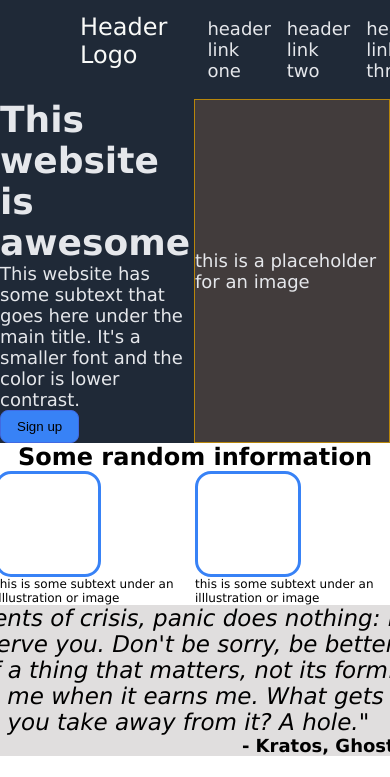
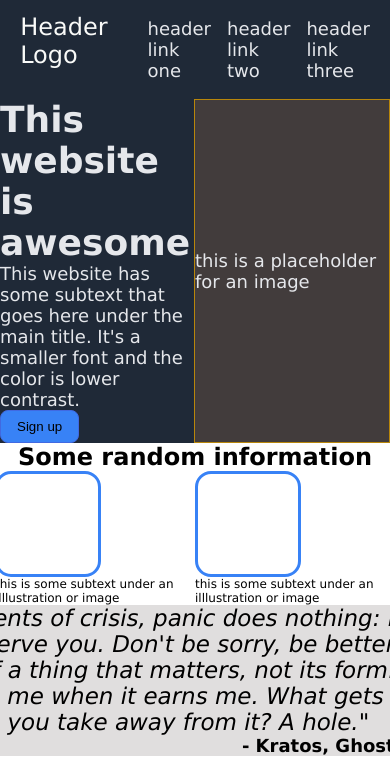
Before and after one commit to urc4/landing-page, a plain HTML site: page index.html in a window 390 px wide. Shown: the top 777 px of the page. Drawn offline with Linux system fonts and the light colour scheme.

Commit message:
Fix header responsiveness
Fixed margin and added width so that it can not grow any larger
but I still would like to see Header Logo aligned with the welcome
card below.

```diff
--- a/index.html
+++ b/index.html
@@ -9,7 +9,7 @@
     <!-- What else goes in head tag? Fonts? -->
 </head>
 <body>
-
+    <div class="header-container">
         <div class="header">
             <div class="logo">
             Header Logo
@@ -20,6 +20,7 @@
                 <li><a href="https://www.youtube.com/watch?v=PuZ34IeY_L0">header link two</a></li>
                 <li><a href="https://www.theodinproject.com/dashboard">header link three</a></li>
             </ul>
+        </div>
     </div>
 
     <div class="welcome">
--- a/style.css
+++ b/style.css
@@ -25,7 +25,7 @@ body {
      background: #3882f6;
  }
 
-.header,
+.header-container,
  .welcome,
    .footer {
     background: #1f2937;
@@ -33,12 +33,19 @@ body {
     color: #e5e7eb;
 }
 
+.header-container {
+    display: flex;
+    justify-content: center;
+    align-items: center;
+}
+
 .header {
     /* flex-grow: 1; */
     display: flex;
     justify-content: space-between;
     align-items: baseline;
-    padding: 0 5rem;
+    width: 1000px;
+    margin: 0 8rem;
 }
 
 .header .logo {
```
Lines whose indentation alone changed are shown as unchanged.
